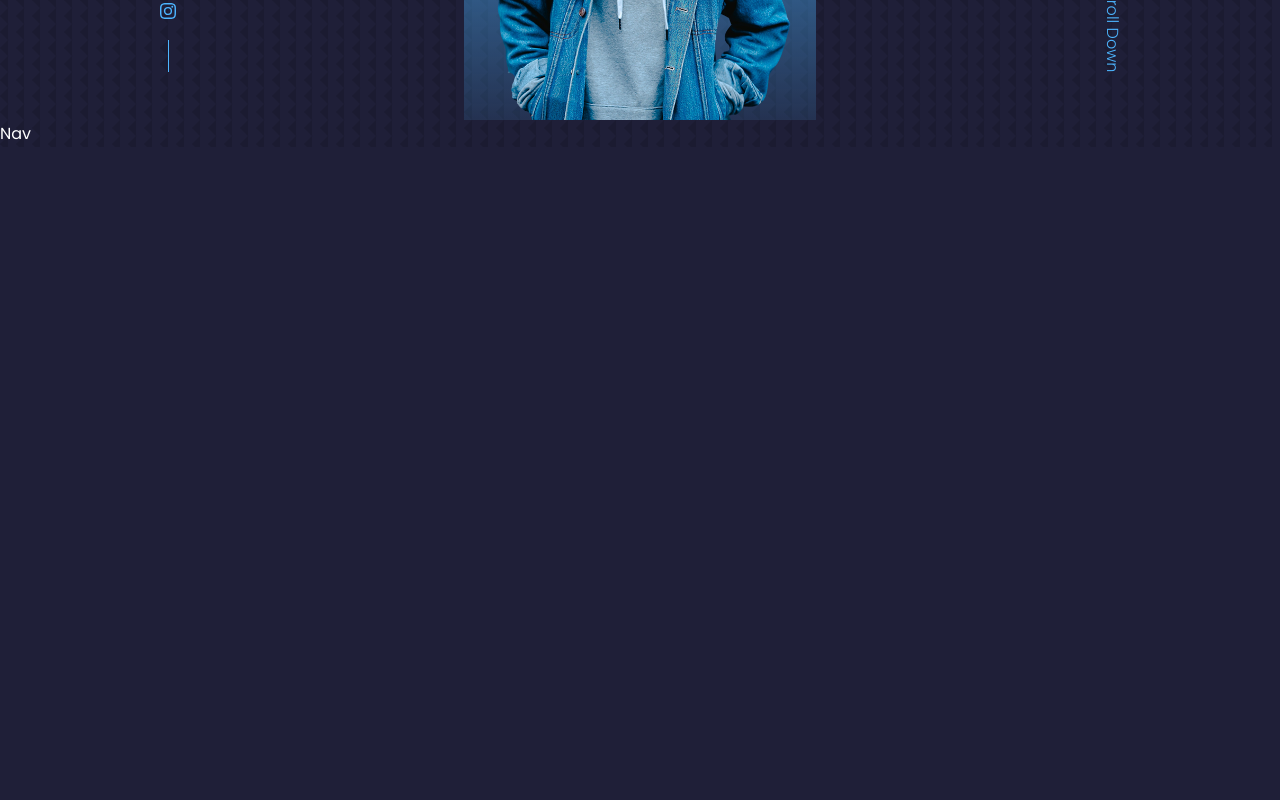
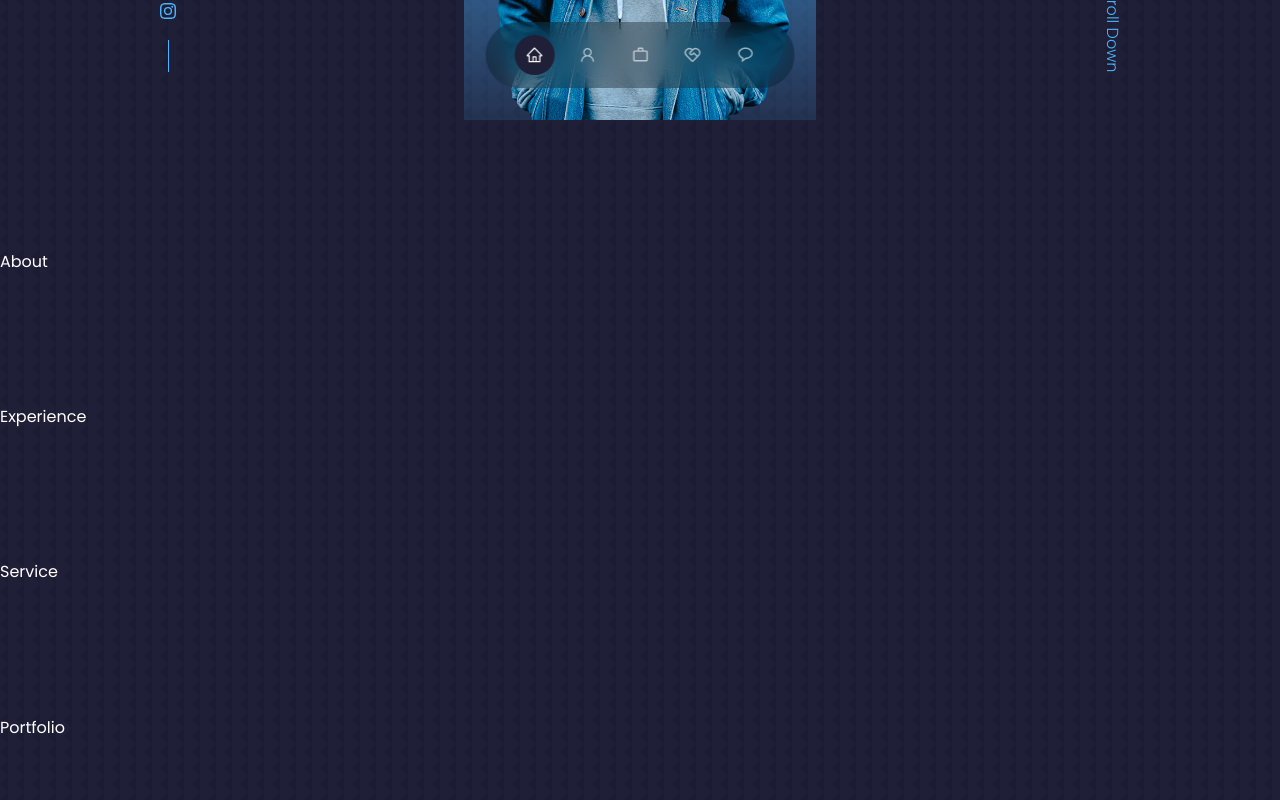
Before and after one commit to MuhammadJaff/Something_simple_react, a React (Create React App) app: page / in a window 1280 px wide. Shown: the part 680-1480 px from the top of the page. Before the commit the page ends 827 px from the top, so only its background shows below. Built offline with nearby package versions, Linux system fonts and the light colour scheme.

Commit message:
nav_finished

```diff
--- a/src/App.js
+++ b/src/App.js
@@ -14,13 +14,13 @@ const App = () => {
     <div>
       	<Header/>
 		<Nav/>
-		{/* <About/>
+		<About/>
 		<Experience/>
 		<Service/>
 		<Portfolio/>
 		<Testimonial/>
 		<Contact/>
-		<Footer/>		 */}
+		<Footer/>
     </div>
   )
 }
--- a/src/Components/About/About.js
+++ b/src/Components/About/About.jsx
@@ -2,7 +2,7 @@ import './About.css'
 
 const About = () => {
   return (
-    <div>About</div>
+    <section id='about'>About</section>
   )
 }
 
--- a/src/Components/Contact/Contact.js
+++ b/src/Components/Contact/Contact.jsx
@@ -2,7 +2,7 @@ import './Contact.css'
 
 const Contact = () => {
   return (
-    <div>Contact</div>
+    <section id='contact'>Contact</section>
   )
 }
 
--- a/src/Components/Experience/Experience.js
+++ b/src/Components/Experience/Experience.jsx
@@ -2,7 +2,7 @@ import './Experience.css'
 
 const Experience = () => {
   return (
-    <div>Experience</div>
+    <section id="experience">Experience</section>
   )
 }
 
--- a/src/Components/Header/Header.jsx
+++ b/src/Components/Header/Header.jsx
@@ -15,7 +15,7 @@ const Header = () => {
         	<div className="me">
           		<img src={me} alt="me"/>
         	</div>
-			<a href="#Contact" className='scroll_down'>Scroll Down</a>
+			<a href="#contact" className='scroll_down'>Scroll Down</a>
         </div>
     </header>
   )
--- a/src/Components/Nav/Nav.css
+++ b/src/Components/Nav/Nav.css
@@ -0,0 +1,42 @@
+nav {
+  display: block;
+  padding: .8rem 1.8rem;
+  background-color: rgba(0, 0, 0, 0.3);
+  width: -webkit-max-content;
+  width: -moz-max-content;
+  width: max-content;
+  z-index: 2;
+  position: fixed;
+  left: 50%;
+  bottom: 2rem;
+  display: -webkit-box;
+  display: -ms-flexbox;
+  display: flex;
+  gap: .8rem;
+  -webkit-transform: translateX(-50%);
+          transform: translateX(-50%);
+  border-radius: 3rem;
+  -webkit-backdrop-filter: blur(15px);
+          backdrop-filter: blur(15px);
+}
+
+nav a {
+  background: transparent;
+  padding: .7rem;
+  display: -webkit-box;
+  display: -ms-flexbox;
+  display: flex;
+  border-radius: 50%;
+  font-size: 1.1rem;
+  color: var(--color-light);
+}
+
+nav a:hover {
+  background: rgba(0, 0, 0, 0.3);
+}
+
+nav .active {
+  background: var(--color-bg);
+  color: var(--color-white);
+}
+/*# sourceMappingURL=Nav.css.map */
--- a/src/Components/Nav/Nav.js
+++ /dev/null
@@ -1,9 +0,0 @@
-import './Nav.css'
-
-const Nav = () => {
-  return (
-    <div>Nav</div>
-  )
-}
-
-export default Nav
--- /dev/null
+++ b/src/Components/Nav/Nav.jsx
@@ -0,0 +1,28 @@
+import './Nav.scss'
+import {AiOutlineHome} from 'react-icons/ai'
+import {AiOutlineUser} from 'react-icons/ai'
+import {MdOutlineWorkOutline} from 'react-icons/md'
+import {RiServiceLine} from 'react-icons/ri'
+import {BiMessageRounded} from 'react-icons/bi'
+import { useState } from 'react'
+
+
+const Nav = () => {
+  const [active,setActive] = useState('#');
+  return (
+    <nav>
+      <a href="#" onClick={()=>setActive('#')}
+      className={active === "#" ? "active":""}><AiOutlineHome/></a>
+      <a href="#about" onClick={()=>setActive('#about')}
+      className={active === "#about" ? "active":""}><AiOutlineUser/></a>
+      <a href="#experience" onClick={()=>setActive('#experience')}
+      className={active === "#experience" ? "active":""}><MdOutlineWorkOutline/></a>
+      <a href="#service" onClick={()=>setActive('#service')}
+      className={active === "#service" ? "active":""}><RiServiceLine/></a>
+      <a href="#contact" onClick={()=>setActive('#contact')}
+      className={active === "#contact" ? "active":""}><BiMessageRounded/></a>
+    </nav>
+  )
+}
+
+export default Nav
--- /dev/null
+++ b/src/Components/Nav/Nav.scss
@@ -0,0 +1,30 @@
+nav{
+    display: block;
+    padding: .8rem 1.8rem;
+    background-color: rgba(0,0,0,.3);
+    width: max-content;
+    z-index: 2;
+    position: fixed;
+    left: 50%;
+    bottom: 2rem;
+    display: flex;
+    gap: .8rem;
+    transform: translateX(-50%);
+    border-radius: 3rem;
+    backdrop-filter: blur(15px);
+    a{
+        background: transparent;
+        padding: .7rem;
+        display: flex;
+        border-radius: 50%;
+        font-size: 1.1rem;
+        color: var(--color-light);
+        &:hover{
+            background: rgba(0,0,0,.3);
+        }
+    }
+    .active{
+        background: var(--color-bg);
+        color: var(--color-white);
+    }
+}
--- a/src/Components/Portfolio/Portfolio.js
+++ b/src/Components/Portfolio/Portfolio.jsx
@@ -2,7 +2,7 @@ import './Portfolio.css'
 
 const Portfolio = () => {
   return (
-    <div>Portfolio</div>
+    <section id='portfolio'>Portfolio</section>
   )
 }
 
--- a/src/Components/Service/Service.js
+++ b/src/Components/Service/Service.jsx
@@ -2,7 +2,7 @@ import './Service.css'
 
 const Service = () => {
   return (
-    <div>Service</div>
+    <section id='servise'>Service</section>
   )
 }
 
--- a/src/Components/Testimonial/Testimonial.js
+++ b/src/Components/Testimonial/Testimonial.jsx
@@ -2,7 +2,7 @@ import './Testimonial.css'
 
 const Testimonial = () => {
   return (
-    <div>Testimonial</div>
+    <section id='testimonial'>Testimonial</section>
   )
 }
 
```
Also changed, not shown: 1 other file (tests, documents, lock files or other folders).
